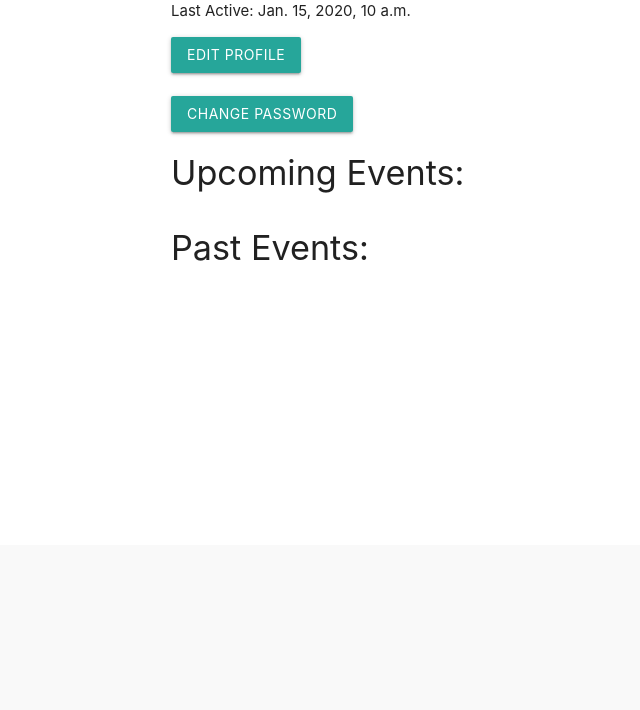
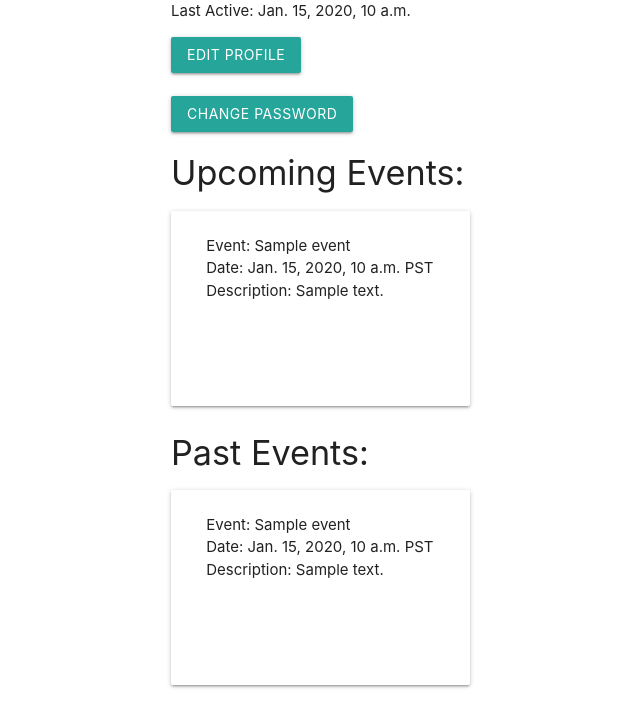
Before and after one commit to samleemcknight/jobber, a Django app: page /profile/ in a window 1280 px wide. Shown: the part 255-965 px from the top of the page, without its empty margins (21-661 px from the left). Before the commit the page ends 516 px from the top, so only its background shows below. Run offline with Django 3.2, Linux system fonts and the light colour scheme; a user stored in the database is signed in; tables that the repository leaves empty hold one stand-in row (values such as "Sample post"); parts of the project's set-up code (start-up, migrations or seed data) failed here and were passed over.

Commit message:
changes format of event cards, styles evnets in profile, and truncates description

```diff
--- a/main_app/static/css/style.css
+++ b/main_app/static/css/style.css
@@ -16,7 +16,7 @@
   font-weight: 500;
 }
 
-.profile-events {
+.event-cards {
   height: 13rem;
   margin: 5px;
   overflow: hidden;
--- a/main_app/templates/events/event.html
+++ b/main_app/templates/events/event.html
@@ -24,8 +24,9 @@
   {% endif %}
 <div class="guestlist">
   <h4>Attendees</h4>
+  <p>Guests</p>
   {% for guest in guests %}
-    <p>Guest: {{ guest.first_name }} {{ guest.last_name }}</p>
+    <li>{{ guest.first_name }} {{ guest.last_name }}</li>
   {% endfor %}
 </div>
 {% endblock %}
--- a/main_app/templates/registration/profile.html
+++ b/main_app/templates/registration/profile.html
@@ -24,13 +24,13 @@
 
 {% else %}
 
-<h3>Login to view h3rofile</h3>
+<h3>Login to view Profile</h3>
 
 {% endif %}
 <h4>Upcoming Events:</h4>
 <div class="row">
   {% for event in events %}
-  <div class="card col m4 profile-events">
+  <div class="card col m4 event-cards">
       <div class="card-content">
           Event: {{ event.name }}<br>
           Date: {{ event.date }} {{ event.time_zone }}<br>
@@ -43,7 +43,7 @@
 <h4>Past Events:</h4>
 <div class="row">
   {% for event in events %}
-  <div class="card col m4 profile-events">
+  <div class="card col m4 event-cards">
       <div class="card-content">
           Event: {{ event.name }}<br>
           Date: {{ event.date }} {{ event.time_zone }}<br>
--- a/main_app/views.py
+++ b/main_app/views.py
@@ -14,18 +14,19 @@ def home(request):
   categories = Category.objects.all()
   context = {
     'events': events,
-    'categories': categories
+    'categories': categories,
   }
   return render(request, 'index.html', context)
 
 def profile(request):
-
-  return render(request, 'registration/profile.html')
-
+  events = Event.objects.filter(user__id=request.user.id)
+  context = {
+    'events': events
+  }
+  return render(request, 'registration/profile.html', context)
 
 def view_profile(request, user_id):
   events = Event.objects.filter(user__id=user_id)
-  print(events)
   if user_id:
     user = User.objects.get(id=user_id)
   else:
```
Also changed, not shown: main_app/templates/events/search_result.html (+4 -4 lines), main_app/templates/index.html (+11 -9 lines).
